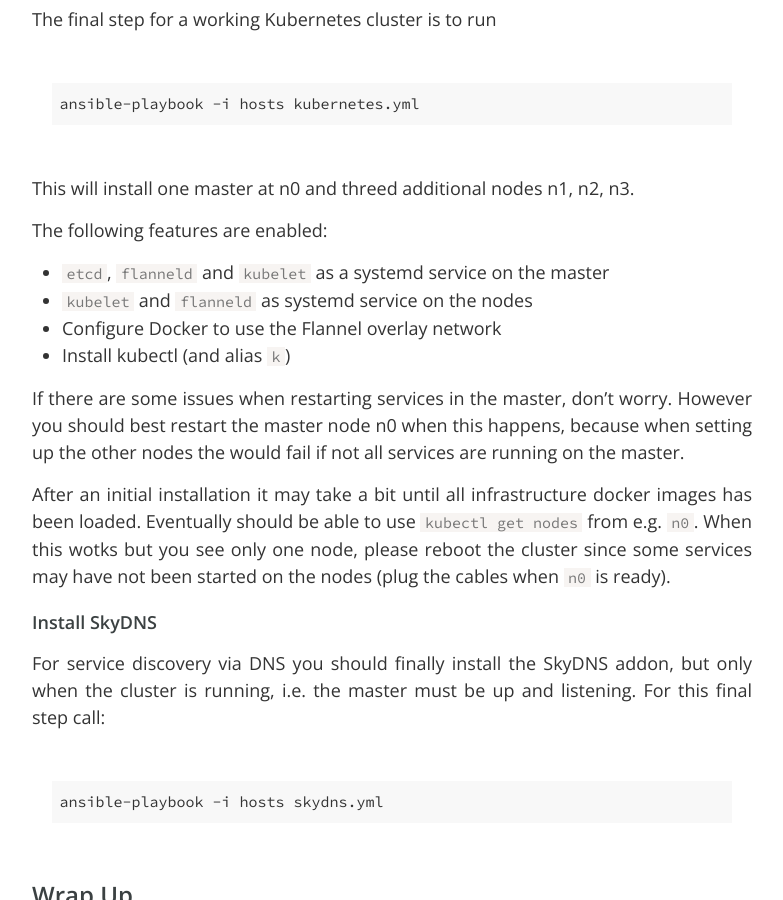
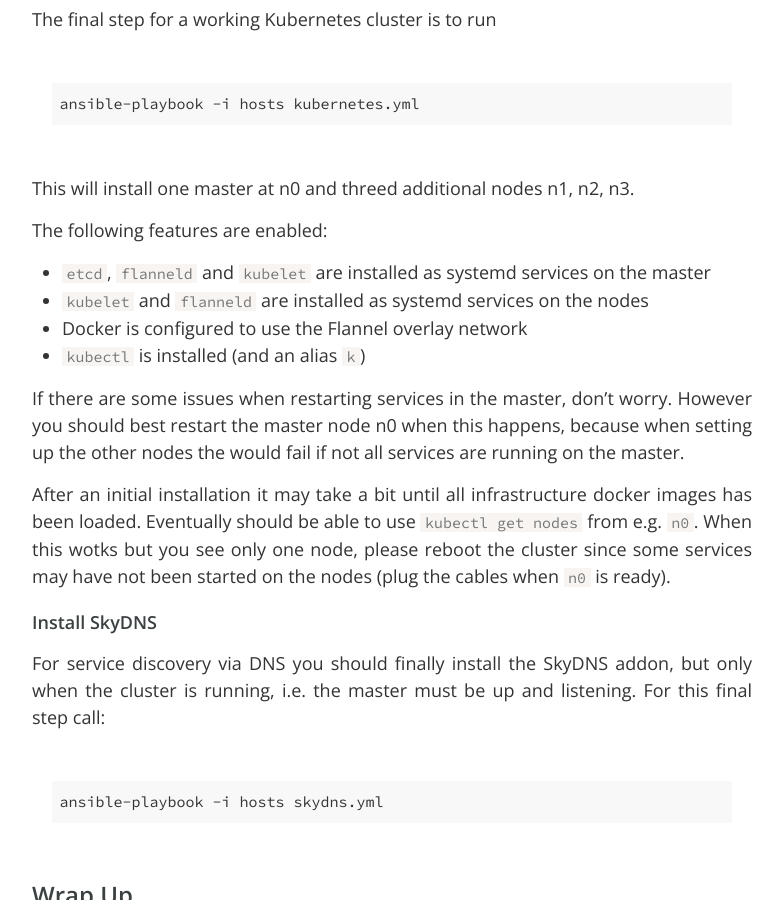
Before and after one commit to rhuss/rhuss.github.io, a Jekyll site: the page built from _posts/2016-04-27-kubernetes-on-raspberry-pi3.md, in a window 1280 px wide and 900 px high, scrolled down 6715 px. Shown: the whole window, without its empty margins (248-1031 px from the left). Built offline with Jekyll 4.4.1, drawn with Linux system fonts in a browser that asks for light colours; nearby versions of some CDN libraries; comment, search, counter and statistics services are not loaded.

Commit message:
Rewording

```diff
--- a/_posts/2016-04-27-kubernetes-on-raspberry-pi3.md
+++ b/_posts/2016-04-27-kubernetes-on-raspberry-pi3.md
@@ -167,10 +167,10 @@ This will install one master at n0 and threed additional nodes n1, n2, n3.
 
 The following features are enabled:
 
-* `etcd`, `flanneld` and `kubelet` as a systemd service on the master
-* `kubelet` and `flanneld` as systemd service on the nodes
-* Configure Docker to use the Flannel overlay network
-* Install kubectl (and alias `k`)
+* `etcd`, `flanneld` and `kubelet` are installed as systemd services on the master
+* `kubelet` and `flanneld` are installed as systemd services on the nodes
+* Docker is configured to use the Flannel overlay network
+* `kubectl` is installed (and an alias `k`)
 
 If there are some issues when restarting services in the master, don't worry. However you should best restart the master node n0 when this happens, because when setting up the other nodes the would fail if not all services are running on the master.
 
```
